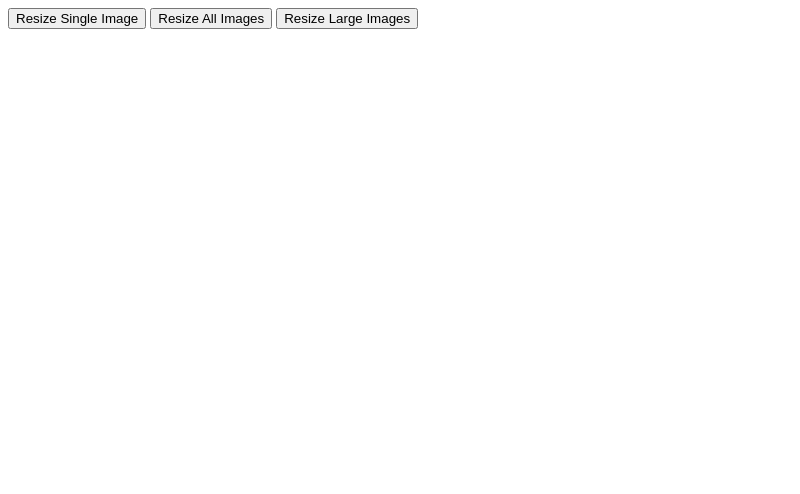
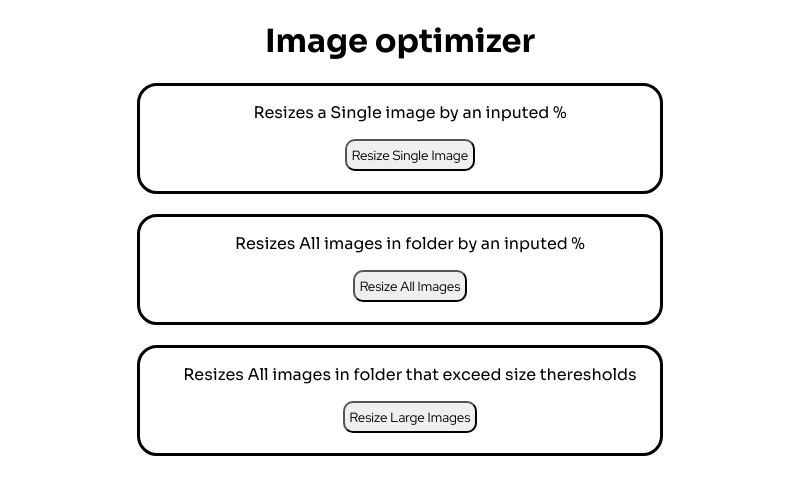
Before and after one commit to Ktopper/image_optimize, an Electron app: page index.html in a window 800 px wide. Drawn offline with Linux system fonts and the light colour scheme; a web font is replaced by a local one.

Commit message:
updated look

```diff
--- a/index.html
+++ b/index.html
@@ -1,10 +1,28 @@
 <!DOCTYPE html>
 <html>
+
+<head>
+  <title>Image Optimizer</title>
+  <link rel="stylesheet" href="./styles.css">
+</head>
+
 <body>
+  <h1>Image optimizer</h1>
+  <div class="button-block">
+    <P> Resizes a Single image by an inputed %</P>
     <button onclick="resizeSingleImage()">Resize Single Image</button>
+  </div>
+  <div class="button-block">
+    <p> Resizes All images in folder by an inputed %</p>
     <button onclick="resizeAllImages()">Resize All Images</button>
+  </div>
+  <div class="button-block">
+    <p>Resizes All images in folder that exceed size theresholds</p>
     <button onclick="resizeLargeImages()">Resize Large Images</button>
+  </div>
+
   <script>
+
     const { ipcRenderer } = require('electron');
 
     function resizeSingleImage() {
@@ -20,4 +38,5 @@
     }
   </script>
 </body>
+
 </html>
--- /dev/null
+++ b/styles.css
@@ -0,0 +1,34 @@
+  @import url('https://fonts.googleapis.com/css2?family=Geologica:wght@400;500;600;700&family=IBM+Plex+Mono:wght@300;400;500;600;700&family=IBM+Plex+Serif:wght@300;400;500;600;700&family=Lato:wght@400;700&family=Murecho&family=Open+Sans:wght@400;600;700&family=Poppins:wght@400;600&family=Raleway:wght@400;500&family=Red+Hat+Display:wght@400;600;700&family=Roboto+Mono:wght@300;400;500;600;700&family=Roboto:ital,wght@0,100;0,300;0,400;0,500;0,700;1,300;1,400;1,500;1,700&family=Sora:wght@400;500;600;700&display=swap');
+ :root{
+    text-align: center;
+    font-family: 'Geologica', sans-serif;
+
+box-sizing: border-box;
+font-family: 'IBM Plex Serif', serif;
+font-family: 'Murecho', sans-serif;
+font-family: 'Open Sans', sans-serif;
+font-family: 'Poppins', sans-serif;
+font-family: 'Raleway', sans-serif;
+
+font-family: 'Roboto', sans-serif;
+font-family: 'Roboto Mono', monospace;
+ font-family: 'Sora', sans-serif;
+
+ }
+ button{
+    margin: auto;
+    margin-bottom: 20px;
+    border-radius: 10px;
+    padding: 5px;
+font-family: 'Red Hat Display', sans-serif;
+ }
+
+ .button-block{
+    border-radius: 20px;
+    padding-inline-start: 20px;
+    margin:auto;
+    margin-bottom: 20px;
+    width: 500px;
+    height: fit-content;
+    border: solid 3px black;
+ }
```
Lines whose indentation alone changed are shown as unchanged.
